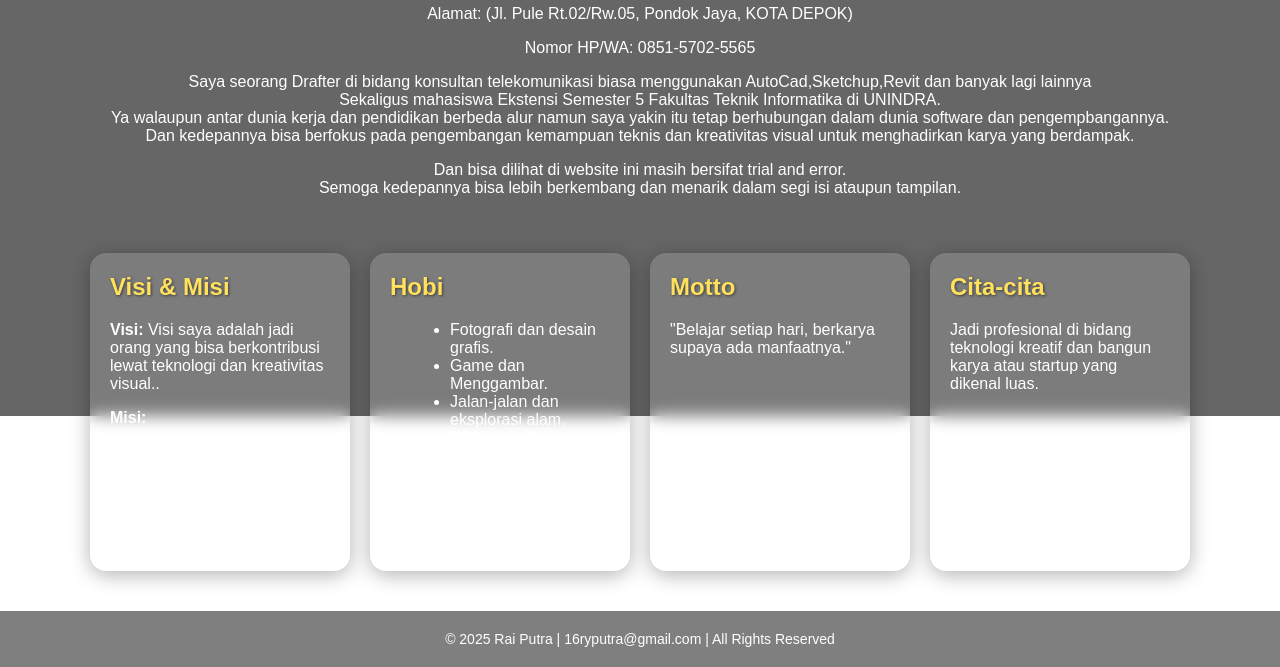
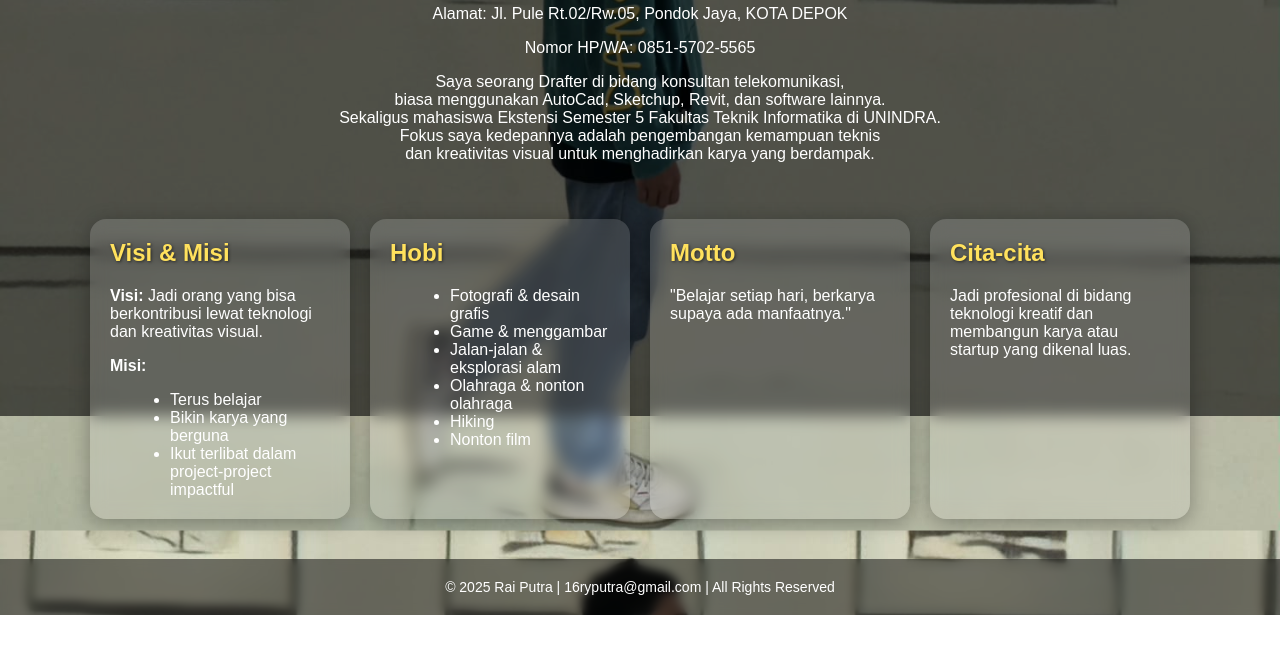
Before and after one commit to raypati/web, a plain HTML site: page index.html in a window 1280 px wide. Shown: the part 384-1051 px from the top of the page. After the commit the page ends 999 px from the top, so only its background shows below. Drawn offline with Linux system fonts and the light colour scheme.

Commit message:
Update index.html

```diff
--- a/index.html
+++ b/index.html
@@ -5,29 +5,25 @@
   <meta name="viewport" content="width=device-width, initial-scale=1.0" />
   <title>Portofolio Pribadi - RAI PUTRA</title>
   <style>
-    /* ====== GAYA DASAR ====== */
     body {
       font-family: "Poppins", sans-serif;
       margin: 0;
       padding: 0;
       color: #fff;
 
-      /* GANTI FOTO DI SINI 👇 */
-     <body style="background-image: url('bg.jpg'); background-size: cover; background-position: center; background-repeat: no-repeat;">
-      /* ^ Ganti dengan file lokal kamu, misalnya: url('foto-saya.jpg') */
-
+      background-image: url('bg.jpg');
       background-size: cover;
       background-position: center;
+      background-repeat: no-repeat;
       background-attachment: fixed;
     }
 
-    /* Lapisan gelap agar teks tetap terbaca */
     body::before {
       content: "";
       position: fixed;
       top: 0; left: 0;
       width: 100%; height: 100%;
-      background: rgba(0, 0, 0, 0.6);
+      background: rgba(0,0,0,0.6);
       z-index: -1;
     }
 
@@ -51,9 +47,7 @@
       transition: color 0.3s ease;
     }
 
-    nav a:hover {
-      color: #fff;
-    }
+    nav a:hover { color: #fff; }
 
     .profile {
       text-align: center;
@@ -98,9 +92,7 @@
       text-shadow: 1px 1px 3px rgba(0,0,0,0.5);
     }
 
-    ul {
-      margin: 10px 0 0 20px;
-    }
+    ul { margin: 10px 0 0 20px; }
 
     footer {
       text-align: center;
@@ -110,22 +102,12 @@
       margin-top: 20px;
       backdrop-filter: blur(5px);
     }
-
-    /* Animasi masuk */
-    @keyframes fadeIn {
-      from {opacity: 0; transform: translateY(20px);}
-      to {opacity: 1; transform: translateY(0);}
-    }
-
-    .card, .profile, header {
-      animation: fadeIn 1s ease forwards;
-    }
   </style>
 </head>
 
 <body>
   <header>
-    <h1> Portofolio Pribadi</h1>
+    <h1>Portofolio Pribadi - Rai Putra</h1>
     <nav>
       <a href="#profil">Profil</a>
       <a href="#visi">Visi & Misi</a>
@@ -138,47 +120,49 @@
   <section class="profile" id="profil">
     <img src="profil.jpg" alt="Foto Profil" />
     <h2>RAI PUTRA</h2>
-    <p>Alamat: (Jl. Pule Rt.02/Rw.05, Pondok Jaya, KOTA DEPOK)</p>
+    <p>Alamat: Jl. Pule Rt.02/Rw.05, Pondok Jaya, KOTA DEPOK</p>
     <p>Nomor HP/WA: 0851-5702-5565</p>
-    <p>Saya seorang Drafter di bidang konsultan telekomunikasi biasa menggunakan AutoCad,Sketchup,Revit dan banyak lagi lainnya<br>
-        Sekaligus mahasiswa  Ekstensi Semester 5 Fakultas Teknik Informatika di UNINDRA.<br>
-        Ya walaupun antar dunia kerja dan pendidikan berbeda alur namun saya yakin itu tetap berhubungan dalam dunia software dan pengempbangannya.<br>
-        Dan kedepannya bisa berfokus pada pengembangan kemampuan teknis dan kreativitas visual untuk menghadirkan karya yang berdampak.</p>
-    <p> Dan bisa dilihat di website ini masih bersifat trial and error.<br>
-        Semoga kedepannya bisa lebih berkembang dan menarik dalam segi isi ataupun tampilan.</p>
+    <p>
+      Saya seorang Drafter di bidang konsultan telekomunikasi,<br>
+      biasa menggunakan AutoCad, Sketchup, Revit, dan software lainnya.<br>
+      Sekaligus mahasiswa Ekstensi Semester 5 Fakultas Teknik Informatika di UNINDRA.<br>
+      Fokus saya kedepannya adalah pengembangan kemampuan teknis<br>
+      dan kreativitas visual untuk menghadirkan karya yang berdampak.
+    </p>
   </section>
 
   <section class="info-grid">
     <div class="card" id="visi">
-      <h2>Visi & Misi </h2>
-      <p><strong>Visi:</strong> Visi saya adalah jadi orang yang bisa berkontribusi lewat teknologi dan kreativitas visual..</p>
+      <h2>Visi & Misi</h2>
+      <p><strong>Visi:</strong> Jadi orang yang bisa berkontribusi lewat teknologi dan kreativitas visual.</p>
       <p><strong>Misi:</strong></p>
       <ul>
-        <li>Terus belajar.</li>
-        <li>Bikin karya yang berguna.</li>
-        <li>Ikut terlibat dalam project-project yang impactful..</li>
+        <li>Terus belajar</li>
+        <li>Bikin karya yang berguna</li>
+        <li>Ikut terlibat dalam project-project impactful</li>
       </ul>
     </div>
 
     <div class="card" id="hobi">
-      <h2>Hobi </h2>
+      <h2>Hobi</h2>
       <ul>
-        <li>Fotografi dan desain grafis.</li>
-        <li>Game dan Menggambar.</li>
-        <li>Jalan-jalan dan eksplorasi alam.</li>
-        <li>Olahraga atau Nontonin olahraga pun jadi.</li>
-        <li>Hiking pemula (kurleb 5 kali).</li>
+        <li>Fotografi & desain grafis</li>
+        <li>Game & menggambar</li>
+        <li>Jalan-jalan & eksplorasi alam</li>
+        <li>Olahraga & nonton olahraga</li>
+        <li>Hiking</li>
+        <li>Nonton film</li>
       </ul>
     </div>
 
     <div class="card" id="motto">
-      <h2>Motto </h2>
+      <h2>Motto</h2>
       <p>"Belajar setiap hari, berkarya supaya ada manfaatnya."</p>
     </div>
 
     <div class="card" id="cita">
-      <h2>Cita-cita </h2>
-      <p>Jadi profesional di bidang teknologi kreatif dan bangun karya atau startup yang dikenal luas.</p>
+      <h2>Cita-cita</h2>
+      <p>Jadi profesional di bidang teknologi kreatif dan membangun karya atau startup yang dikenal luas.</p>
     </div>
   </section>
 
```
